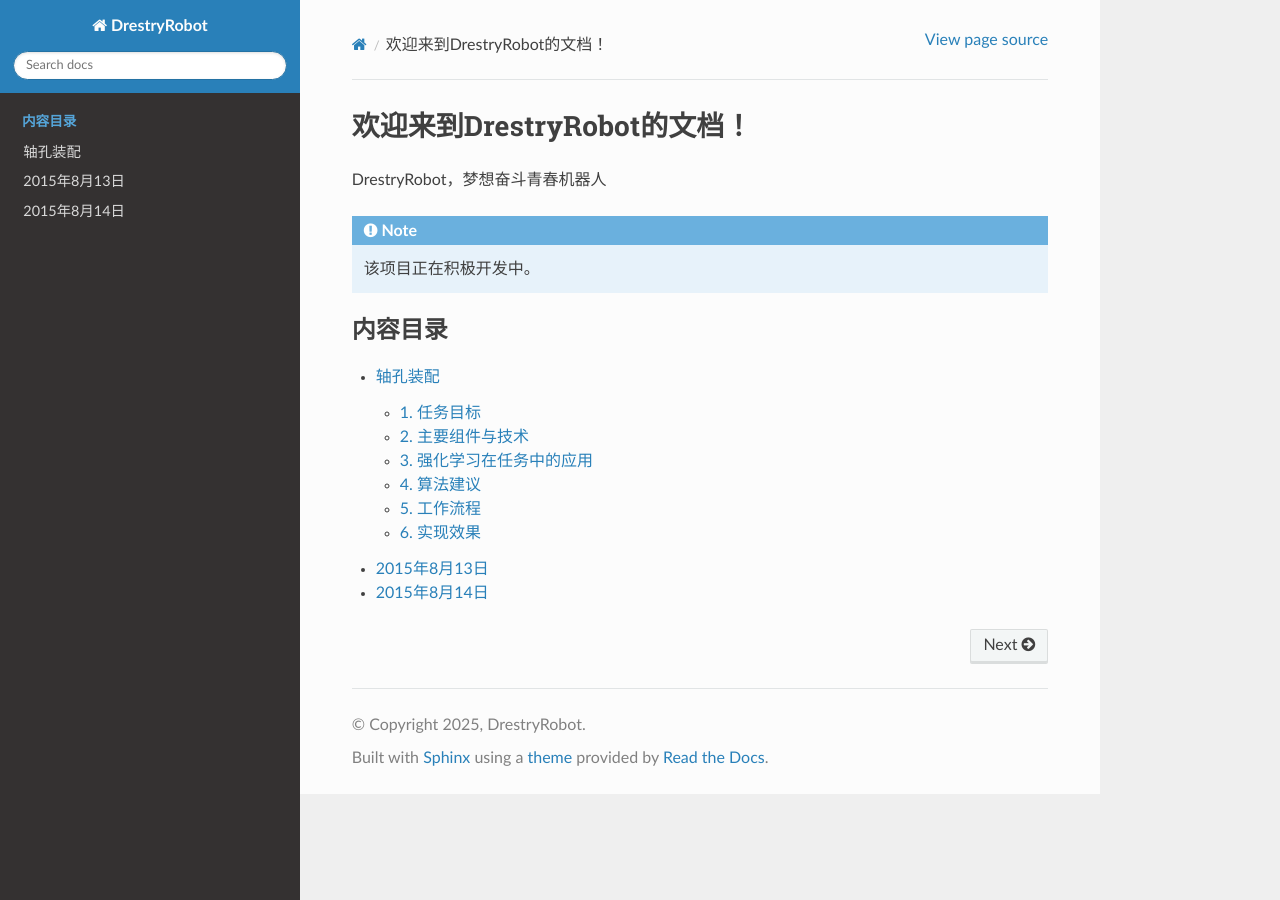
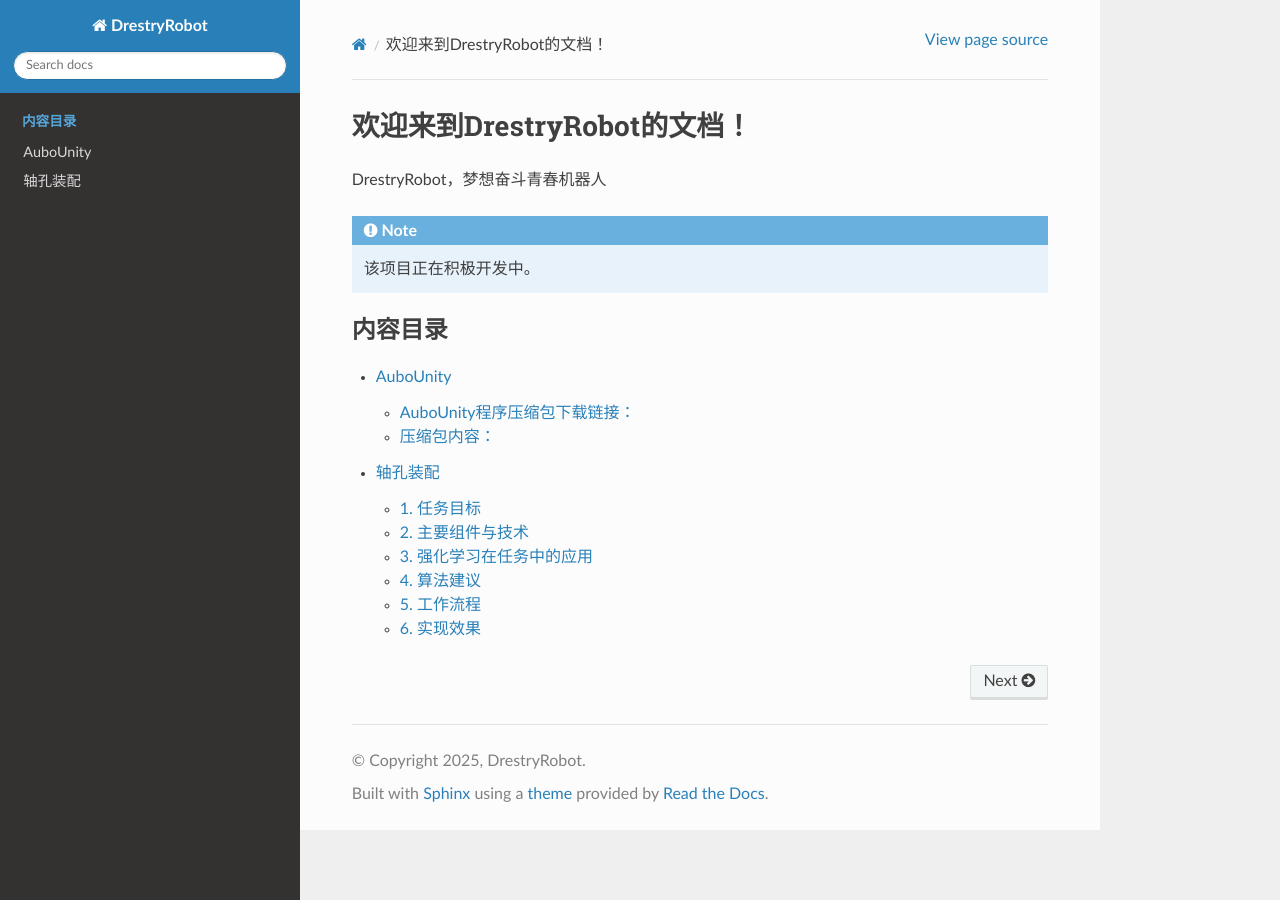
Before and after one commit to DrestryRobot/DrestryRobot, a Sphinx documentation site: the page built from docs/source/index.rst, in a window 1280 px wide. Built offline with Sphinx 7.4.7 and the Read the Docs theme 3.1.0, drawn with Linux system fonts in a browser that asks for light colours.

Commit message:
add AuboUnity

```diff
--- a/docs/source/2015年8月13日.rst
+++ /dev/null
@@ -1,7 +0,0 @@
-2015年8月13日
-=============
-
-今天是2015年8月13日星期四，这是我第一次写日记，然而今天也是一个重要的日子。早上，我从梦中惊醒。走出房间，只见父母打点着行装，准备外出了。我有点儿难过，陪伴父母来到楼下，父母在对我说完一番安慰的话后，就走上了路途，我望着他们渐渐模糊的身影，心里很不是滋味。我飞快的跑上楼，走进阳台，只见妹妹已经醒来，原来她一直都在这里看着，这时，我已看不见他们了，我又一次体会到了亲人离别的痛苦。一天下来，我和妹妹都强忍着这种痛苦。但到了晚上，我睡上了沙发，正要睡时，隐约听见妹妹的哭声，我内心感到不安，妹妹她还小，对这种痛苦她是无法忍受的，毕竟是生活所迫。我怀着深深的思念入睡了。
-
-.. image:: images/example.png
-   :align: center
--- a/docs/source/2015年8月14日.rst
+++ /dev/null
@@ -1,7 +0,0 @@
-2015年8月14日
-=============
-
-今天是2015年8月14日星期五，今天，我的心情好了许多，虽然还有那么点点的难过，但一听说老家在做戏了，我就迫切的希望回去看戏，但因习俗所迫，必须要到初四才能回去。我有些失望，但想到总是会有戏看的，我还是充满信心。中午，我、妹妹和奶奶一起去二伯母家吃午饭，我见到了我的好兄弟堂弟，我向他透露了老家今天开始做戏的消息。他立即就高兴的跟他妈妈说，二伯母有些怀疑，又向奶奶问清情况，才相信了，于是当即决定明天下午吃完酒席就去。堂弟又问我明天要不要跟他一起回老家。我拒绝了，马上又说明了原因。堂弟非常的理解，也就不再提了。下午的时候，我和堂弟又去了老家隔壁邻居家的小孩那玩游戏，也向他透露了老家做戏的消息，他们也都非常的高兴。晚上，我第一次与父母开了视频，见到了父母，我不再感到孤单了。
-
-.. image:: images/example.png
-   :align: center
--- /dev/null
+++ b/docs/source/AuboUnity.rst
@@ -0,0 +1,21 @@
+AuboUnity
+==========
+
+利用Unity搭建的第一个控制机械臂的仿真软件AuboUnity，欢迎下载体验。
+
+AuboUnity程序压缩包下载链接：
+--------------------------------
+`点击此处下载压缩包 <zip/AuboUnity.zip>`_
+
+压缩包内容：
+------------
+- 文件1：My project.exe
+- 文件2：UnityCrashHandler64.exe
+- 文件3：UnityPlayer.dll
+- 文件4：MonoBleedingEdge
+- 文件5：My project_Data
+
+AuboUnity程序压缩包下载解压后，打开文件夹，双击``My project.exe``运行即可。
+
+.. .. image:: images/example.png
+..    :align: center
--- a/docs/source/index.rst
+++ b/docs/source/index.rst
@@ -11,6 +11,5 @@
    :maxdepth: 2
    :caption: 内容目录
 
+   AuboUnity
    轴孔装配
-   2015年8月13日
-   2015年8月14日
```
Also changed, not shown: 1 other file.
